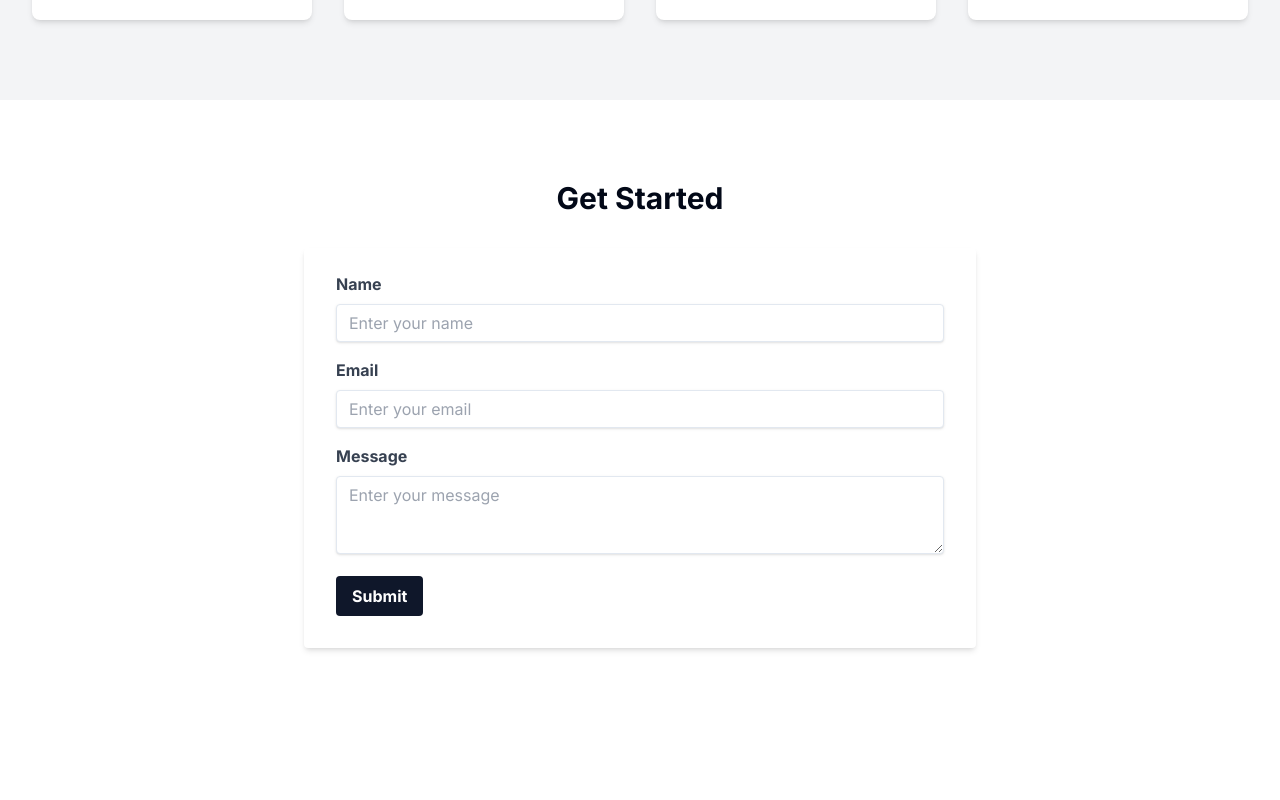
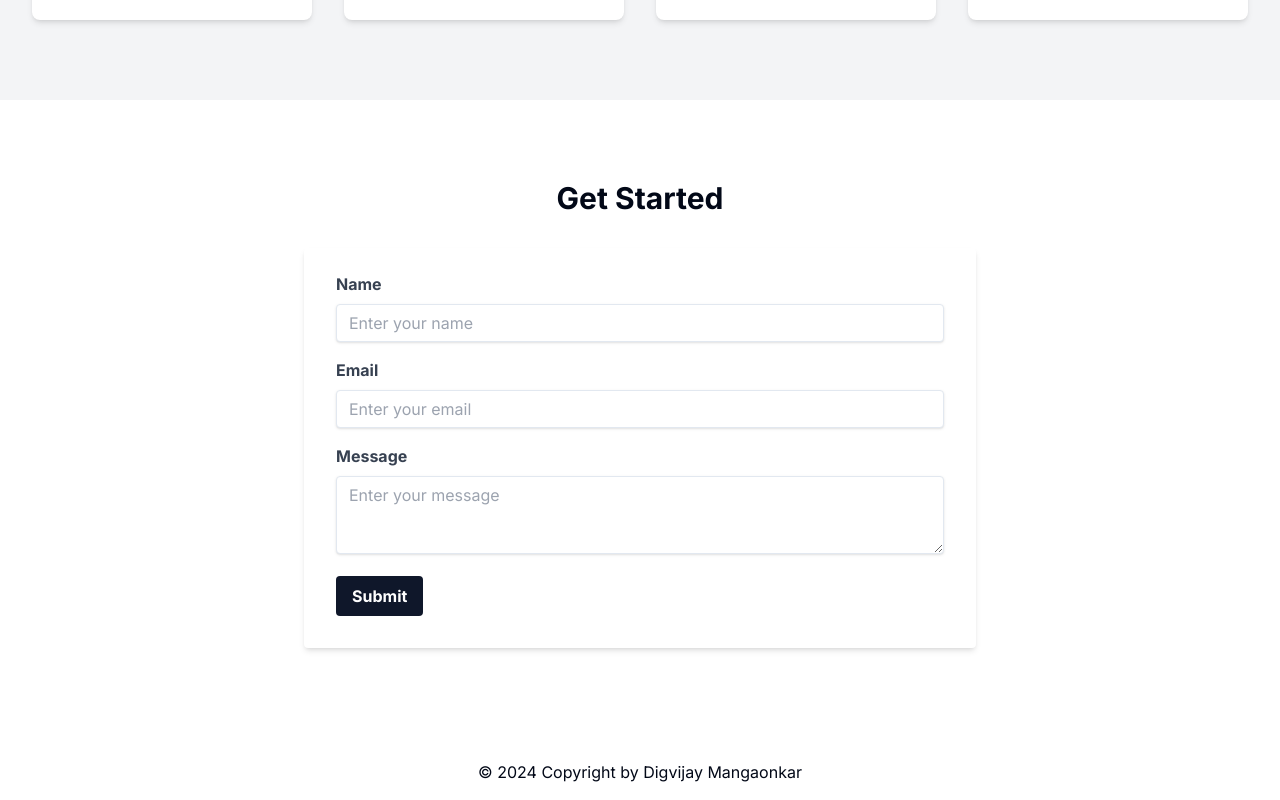
Before and after one commit to DJ-BoT07/I-vene-1.0, a Next.js app: page / in a window 1280 px wide. Shown: the part 1494-2294 px from the top of the page. Before the commit the page ends 2238 px from the top, so only its background shows below. Built offline with nearby package versions, Linux system fonts and the light colour scheme.

Commit message:
CopyRight

```diff
--- a/app/layout.js
+++ b/app/layout.js
@@ -3,6 +3,7 @@
 import { ClerkProvider } from "@clerk/nextjs";
 import { Toaster } from "@/components/ui/sonner";
 import { Analytics } from "@vercel/analytics/react"; // Example import, adjust as needed
+import Link from "next/link"; // Import Link from next/link
 
 const inter = Inter({ subsets: ["latin"] });
 
@@ -15,9 +16,14 @@
   return (
     <ClerkProvider>
       <html lang="en">
-        <body className={inter.className}>
+        <body className={`${inter.className} min-h-screen flex flex-col`}>
           <Toaster />
-          {children}
+          <div className="flex-grow">
+            {children}
+          </div>
+          <footer className="text-center py-4">
+            &copy; {new Date().getFullYear()} Copyright by <Link href="mailto:djmangonkar@gmail.com">Digvijay Mangaonkar</Link>
+          </footer>
           <Analytics debug={false}/> {/* Add Analytics here */}
         </body>
       </html>
```
